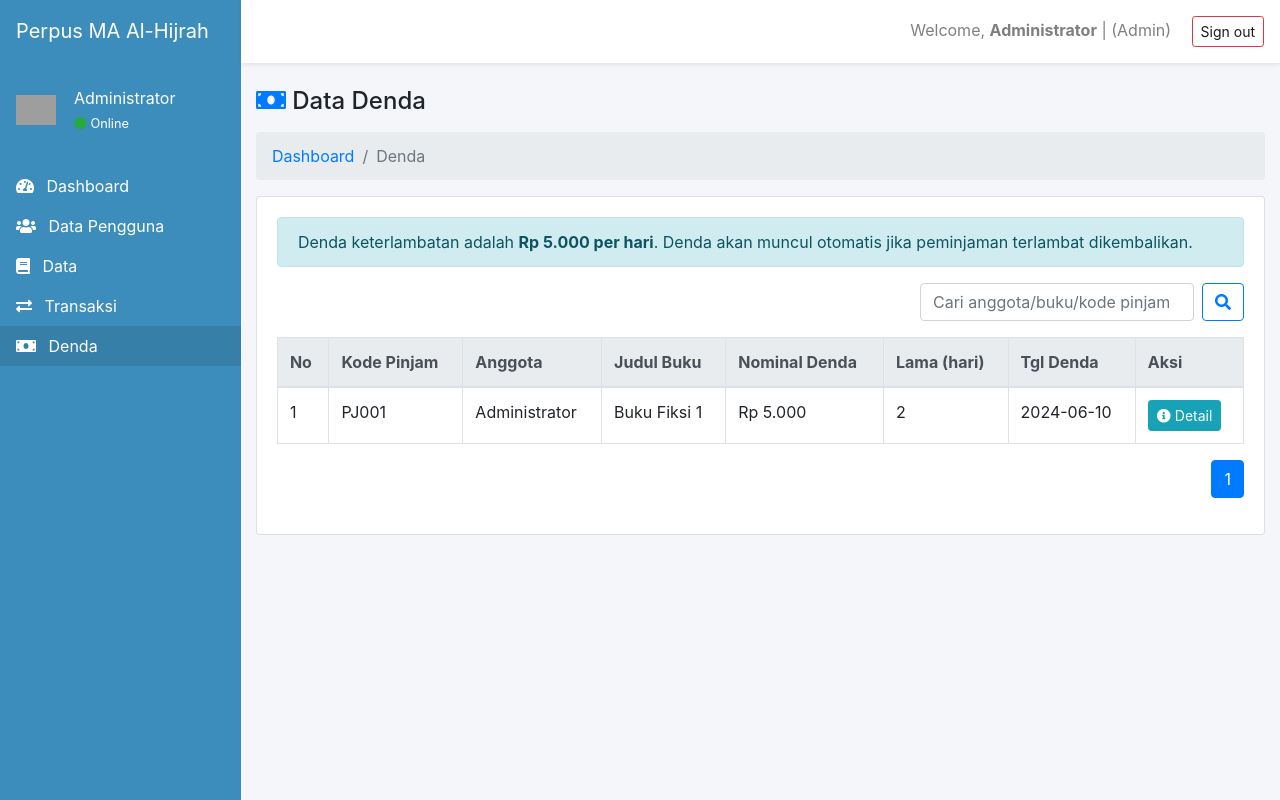
After one commit to decellll/WEB-UAS-301220055, a CodeIgniter app: page /database/index.php/admin/denda in a window 1280 px wide. The commit adds this page. Run offline with CodeIgniter, Linux system fonts and the light colour scheme; a user stored in the database is signed in; data comes from the database, SQL or seed files in the repository; grey boxes are pictures that could not be loaded.

Commit message:
Membuat Halaman Denda
Diberikan halaman denda untuk keterlambatan pengembalian

```diff
--- /dev/null
+++ b/application/controllers/admin/Denda.php
@@ -0,0 +1,54 @@
+<?php
+defined('BASEPATH') or exit('No direct script access allowed');
+class Denda extends CI_Controller
+{
+    public function __construct()
+    {
+        parent::__construct();
+        $this->load->library('session');
+        $this->load->helper(array('form', 'url'));
+        $this->load->model('Denda_model');
+        $this->load->model('Borrowing_model');
+        $this->load->model('Book_model');
+        $this->load->model('User_model');
+        if (!$this->session->userdata('logged_in') || $this->session->userdata('level') != 'admin') {
+            redirect('auth');
+        }
+    }
+    public function index()
+    {
+        // Generate denda otomatis untuk pinjaman yang telat
+        $this->load->model('Borrowing_model');
+        $this->load->model('Denda_model');
+        $telat = $this->Borrowing_model->getTelatDipinjam();
+        $tarif_per_hari = 5000;
+        foreach ($telat as $t) {
+            // Cek apakah sudah ada denda untuk pinjam_id ini
+            if (!$this->Denda_model->exists($t['pinjam_id'])) {
+                $hari_telat = (int)date_diff(date_create($t['tgl_balik']), date_create(date('Y-m-d')))->format('%a');
+                if ($hari_telat > 0) {
+                    $data = [
+                        'pinjam_id' => $t['pinjam_id'],
+                        'denda' => $hari_telat * $tarif_per_hari,
+                        'lama_waktu' => $hari_telat,
+                        'tgl_denda' => date('Y-m-d')
+                    ];
+                    $this->Denda_model->insert($data);
+                }
+            }
+        }
+        $keyword = $this->input->get('q');
+        $page = $this->input->get('page') ? (int)$this->input->get('page') : 1;
+        $limit = 10;
+        $offset = ($page - 1) * $limit;
+        $data['denda'] = $this->Denda_model->getAllDenda($keyword, $limit, $offset);
+        $data['total'] = $this->Denda_model->countAllDenda($keyword);
+        $data['limit'] = $limit;
+        $data['page'] = $page;
+        $data['keyword'] = $keyword;
+        $data['content_view'] = 'admin/denda/index';
+        $data['title'] = 'Data Denda - Perpustakaan MA Al-Hijrah';
+        $data['active_menu'] = 'denda';
+        $this->load->view('templates/admin_layout', $data);
+    }
+}
--- a/application/models/Book_model.php
+++ b/application/models/Book_model.php
@@ -29,4 +29,17 @@ class Book_model extends CI_Model
         }
         return $this->db->count_all_results('tb_buku');
     }
+
+    public function getAvailable()
+    {
+        $this->db->where('jumlah >', 0);
+        return $this->db->get('tb_buku')->result_array();
+    }
+
+    public function decrementStock($buku_id)
+    {
+        $this->db->set('jumlah', 'jumlah-1', false);
+        $this->db->where('buku_id', $buku_id);
+        $this->db->update('tb_buku');
+    }
 }
--- a/application/models/Borrowing_model.php
+++ b/application/models/Borrowing_model.php
@@ -58,4 +58,25 @@ class Borrowing_model extends CI_Model
         }
         return $this->db->count_all_results();
     }
+    public function getDetailTransaksi($id)
+    {
+        $this->db->select('tb_pinjam.*, tb_buku.title as judul_buku, tb_buku.isbn, tb_buku.penerbit, tb_buku.pengarang, tb_admin.nama as nama_anggota, tb_admin.user as username, tb_admin.email, tb_admin.level, tb_denda.denda, tb_denda.lama_waktu, tb_denda.tgl_denda');
+        $this->db->from('tb_pinjam');
+        $this->db->join('tb_buku', 'tb_buku.buku_id = tb_pinjam.buku_id', 'left');
+        $this->db->join('tb_admin', 'tb_admin.user = tb_pinjam.anggota_id', 'left');
+        $this->db->join('tb_denda', 'tb_denda.pinjam_id = tb_pinjam.pinjam_id', 'left');
+        $this->db->where('tb_pinjam.id_pinjam', $id);
+        return $this->db->get()->row_array();
+    }
+    public function insert($data)
+    {
+        return $this->db->insert('tb_pinjam', $data);
+    }
+    public function getTelatDipinjam()
+    {
+        $today = date('Y-m-d');
+        $this->db->where('status', 'dipinjam');
+        $this->db->where('tgl_balik <', $today);
+        return $this->db->get('tb_pinjam')->result_array();
+    }
 }
--- /dev/null
+++ b/application/models/Denda_model.php
@@ -0,0 +1,46 @@
+<?php
+if (!defined('BASEPATH')) exit('No direct script access allowed');
+class Denda_model extends CI_Model
+{
+    public function getAllDenda($keyword = null, $limit = 10, $offset = 0)
+    {
+        $this->db->select('tb_denda.*, tb_pinjam.anggota_id, tb_pinjam.pinjam_id, tb_buku.title as judul_buku, tb_admin.nama as nama_anggota');
+        $this->db->from('tb_denda');
+        $this->db->join('tb_pinjam', 'tb_pinjam.pinjam_id = tb_denda.pinjam_id', 'left');
+        $this->db->join('tb_buku', 'tb_buku.buku_id = tb_pinjam.buku_id', 'left');
+        $this->db->join('tb_admin', 'tb_admin.user = tb_pinjam.anggota_id', 'left');
+        if ($keyword) {
+            $this->db->group_start();
+            $this->db->like('tb_denda.pinjam_id', $keyword);
+            $this->db->or_like('tb_pinjam.anggota_id', $keyword);
+            $this->db->or_like('tb_buku.title', $keyword);
+            $this->db->group_end();
+        }
+        $this->db->order_by('tb_denda.tgl_denda', 'DESC');
+        $this->db->limit($limit, $offset);
+        return $this->db->get()->result_array();
+    }
+    public function countAllDenda($keyword = null)
+    {
+        $this->db->from('tb_denda');
+        $this->db->join('tb_pinjam', 'tb_pinjam.pinjam_id = tb_denda.pinjam_id', 'left');
+        $this->db->join('tb_buku', 'tb_buku.buku_id = tb_pinjam.buku_id', 'left');
+        $this->db->join('tb_admin', 'tb_admin.user = tb_pinjam.anggota_id', 'left');
+        if ($keyword) {
+            $this->db->group_start();
+            $this->db->like('tb_denda.pinjam_id', $keyword);
+            $this->db->or_like('tb_pinjam.anggota_id', $keyword);
+            $this->db->or_like('tb_buku.title', $keyword);
+            $this->db->group_end();
+        }
+        return $this->db->count_all_results();
+    }
+    public function exists($pinjam_id)
+    {
+        return $this->db->where('pinjam_id', $pinjam_id)->count_all_results('tb_denda') > 0;
+    }
+    public function insert($data)
+    {
+        return $this->db->insert('tb_denda', $data);
+    }
+}
--- a/application/models/User_model.php
+++ b/application/models/User_model.php
@@ -42,4 +42,10 @@ class User_model extends CI_Model
         $this->db->where('id_login', $id);
         return $this->db->delete('tb_admin');
     }
+
+    public function getAllByLevel($level)
+    {
+        $this->db->where('level', $level);
+        return $this->db->get('tb_admin')->result_array();
+    }
 }
--- /dev/null
+++ b/application/views/admin/denda/index.php
@@ -0,0 +1,68 @@
+<div class="d-flex justify-content-between align-items-center mb-3">
+    <h4 class="mb-0"><i class="fa fa-money-bill text-primary"></i> Data Denda</h4>
+</div>
+<nav aria-label="breadcrumb">
+    <ol class="breadcrumb">
+        <li class="breadcrumb-item"><a href="<?php echo site_url('admin/dashboard'); ?>">Dashboard</a></li>
+        <li class="breadcrumb-item active" aria-current="page">Denda</li>
+    </ol>
+</nav>
+<div class="card">
+    <div class="card-body">
+        <div class="alert alert-info mb-3">Denda keterlambatan adalah <b>Rp 5.000 per hari</b>. Denda akan muncul otomatis jika peminjaman terlambat dikembalikan.</div>
+        <form class="form-inline mb-3 float-right" method="get">
+            <input type="text" name="q" class="form-control mr-2" placeholder="Cari anggota/buku/kode pinjam" value="<?php echo htmlspecialchars($keyword); ?>">
+            <button class="btn btn-outline-primary" type="submit"><i class="fa fa-search"></i></button>
+        </form>
+        <div class="table-responsive">
+            <table class="table table-bordered table-hover">
+                <thead class="thead-light">
+                    <tr>
+                        <th>No</th>
+                        <th>Kode Pinjam</th>
+                        <th>Anggota</th>
+                        <th>Judul Buku</th>
+                        <th>Nominal Denda</th>
+                        <th>Lama (hari)</th>
+                        <th>Tgl Denda</th>
+                        <th>Aksi</th>
+                    </tr>
+                </thead>
+                <tbody>
+                    <?php $no = 1 + ($page - 1) * $limit;
+                    foreach ($denda as $d): ?>
+                        <tr>
+                            <td><?php echo $no++; ?></td>
+                            <td><?php echo htmlspecialchars($d['pinjam_id']); ?></td>
+                            <td><?php echo htmlspecialchars($d['nama_anggota'] ?? $d['anggota_id']); ?></td>
+                            <td><?php echo htmlspecialchars($d['judul_buku'] ?? '-'); ?></td>
+                            <td><?php echo $d['denda'] ? 'Rp ' . number_format($d['denda'], 0, ',', '.') : '-'; ?></td>
+                            <td><?php echo $d['lama_waktu'] ? $d['lama_waktu'] : '-'; ?></td>
+                            <td><?php echo htmlspecialchars($d['tgl_denda'] ?? '-'); ?></td>
+                            <td>
+                                <a href="#" class="btn btn-sm btn-info"><i class="fa fa-info-circle"></i> Detail</a>
+                            </td>
+                        </tr>
+                    <?php endforeach; ?>
+                    <?php if (empty($denda)): ?>
+                        <tr>
+                            <td colspan="8" class="text-center text-muted">Tidak ada data denda.</td>
+                        </tr>
+                    <?php endif; ?>
+                </tbody>
+            </table>
+        </div>
+        <!-- Pagination -->
+        <nav>
+            <ul class="pagination justify-content-end">
+                <?php
+                $total_pages = ceil($total / $limit);
+                for ($i = 1; $i <= $total_pages; $i++): ?>
+                    <li class="page-item <?php if ($i == $page) echo 'active'; ?>">
+                        <a class="page-link" href="?q=<?php echo urlencode($keyword); ?>&page=<?php echo $i; ?>"><?php echo $i; ?></a>
+                    </li>
+                <?php endfor; ?>
+            </ul>
+        </nav>
+    </div>
+</div>
--- a/application/views/templates/admin_layout.php
+++ b/application/views/templates/admin_layout.php
@@ -66,8 +66,8 @@
                 <li class="nav-item"><a class="nav-link<?php echo (isset($active_menu) && $active_menu == 'dashboard') ? ' active' : ''; ?>" href="<?php echo site_url('admin/dashboard'); ?>"><i class="fa fa-tachometer-alt mr-2"></i> Dashboard</a></li>
                 <li class="nav-item"><a class="nav-link<?php echo (isset($active_menu) && $active_menu == 'users') ? ' active' : ''; ?>" href="<?php echo site_url('admin/users'); ?>"><i class="fa fa-users mr-2"></i> Data Pengguna</a></li>
                 <li class="nav-item"><a class="nav-link<?php echo (isset($active_menu) && $active_menu == 'books') ? ' active' : ''; ?>" href="<?php echo site_url('admin/books'); ?>"><i class="fa fa-book mr-2"></i> Data</a></li>
-                <li class="nav-item"><a class="nav-link" href="#"><i class="fa fa-exchange-alt mr-2"></i> Transaksi</a></li>
-                <li class="nav-item"><a class="nav-link" href="#"><i class="fa fa-money-bill mr-2"></i> Denda</a></li>
+                <li class="nav-item"><a class="nav-link<?php echo (isset($active_menu) && $active_menu == 'transaksi') ? ' active' : ''; ?>" href="<?php echo site_url('admin/transaksi'); ?>"><i class="fa fa-exchange-alt mr-2"></i> Transaksi</a></li>
+                <li class="nav-item"><a class="nav-link<?php echo (isset($active_menu) && $active_menu == 'denda') ? ' active' : ''; ?>" href="<?php echo site_url('admin/denda'); ?>"><i class="fa fa-money-bill mr-2"></i> Denda</a></li>
             </ul>
         </nav>
         <!-- Main Content -->
```
Also changed, not shown: application/controllers/User/Dashboard.php (added, +28 -0 lines), application/controllers/admin/Books.php (added, +90 -0 lines), application/views/admin/transaksi/index.php (added, +76 -0 lines).
